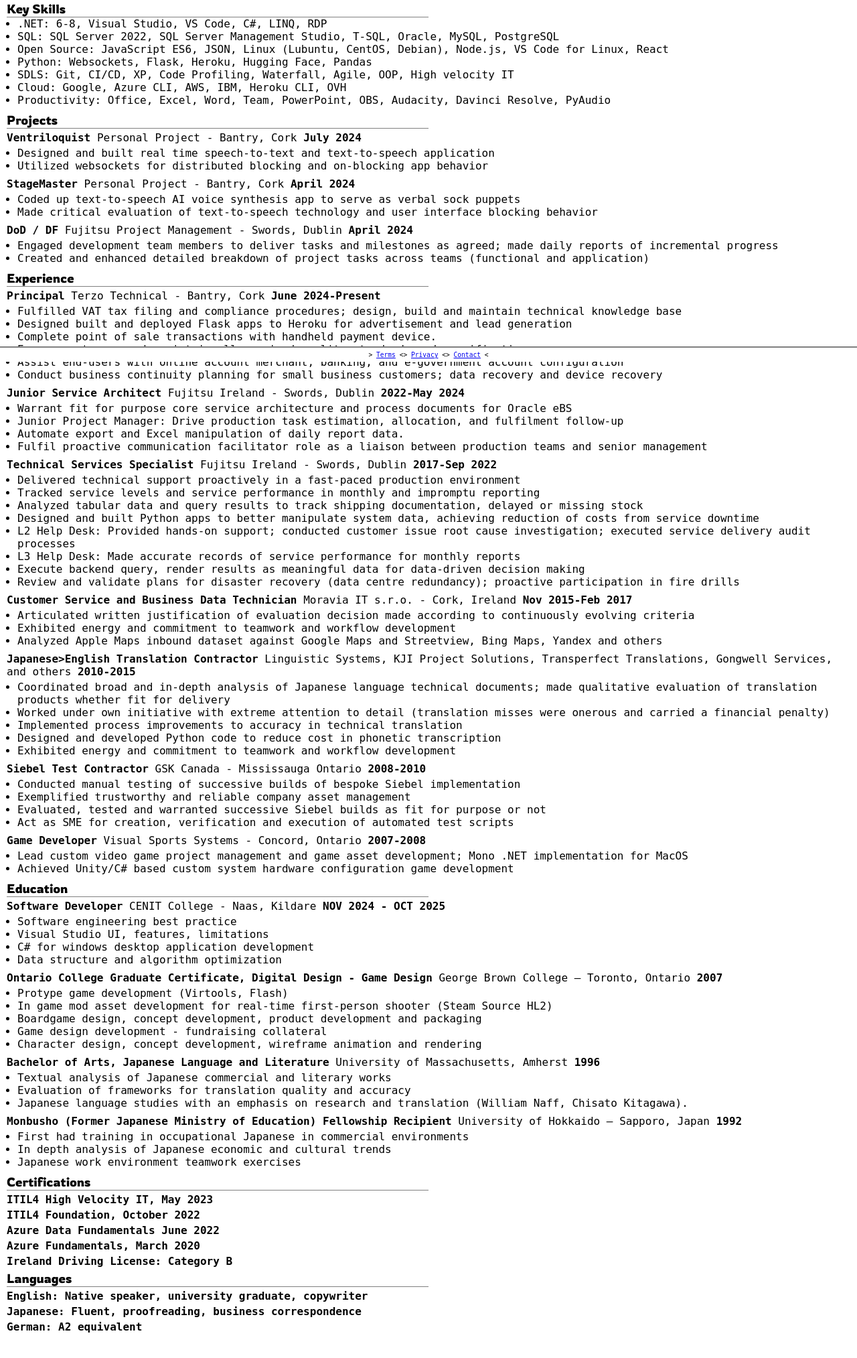
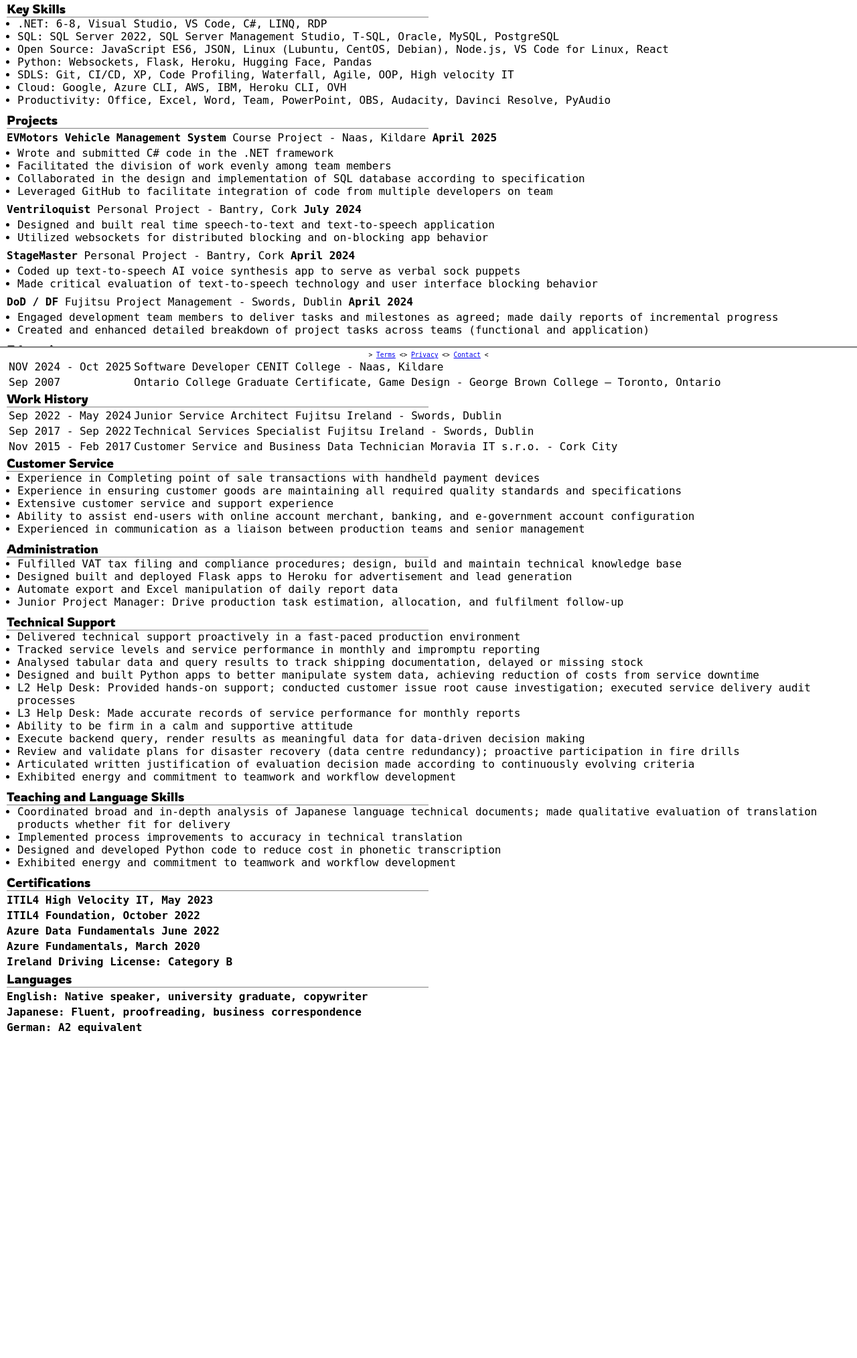
Before and after one commit to spycebot/alex-freberg-cv, a Flask app: page /resume-sql in a window 1280 px wide. Shown: the part 260-2287 px from the top of the page at 67% size. After the commit the page ends 1802 px from the top, so only its background shows below. Run offline with Flask 3, Linux system fonts and the light colour scheme; some web fonts are replaced.

Commit message:
Revise SQL developer resume with skills categories.

```diff
--- a/app.py
+++ b/app.py
@@ -121,7 +121,8 @@ def resume_sql():
 
 @app.get('/articles/flask-heroku')
 def article_flask_heroku():
-    return render_template('article-flask-heroku.html')
+    return 'This is a test'
+    # return render_template('article-flask-heroku.html')
 
 if __name__ == '__main__':
     app.run() # debug=True, host='0.0.0.0'
--- a/static/terzo.css
+++ b/static/terzo.css
@@ -57,17 +57,12 @@ h2 {
 
 }
 
-h2, h3 {
-    border-bottom: 1px solid gray;
-    max-width: 50%;
-}
-
 ul {
     margin: 0px 0px 8px 16px;
     padding: 0px;
 }
 
-li {
+li, td {
     font-family: "Smooch Sans", monospace;
     font-optical-sizing: auto;
     font-weight: 400;
@@ -176,6 +171,11 @@ li {
 
 /* Tablet */
 @media all and (min-width: 481px) and (max-width: 800px) {
+    h2, h3 {
+        border-bottom: 1px solid gray;
+        max-width: 50%;
+    }
+
     button {
         width: 10em;
     }
@@ -187,6 +187,11 @@ li {
 
 /* Desktop */
 @media only screen and (min-width:801px) {
+    h2, h3 {
+        border-bottom: 1px solid gray;
+        max-width: 50%;
+    }
+
     button {
         width: 10em;
     }
--- a/templates/resume-sql.html
+++ b/templates/resume-sql.html
@@ -31,8 +31,19 @@ Seeking a reputable employer on a growth trajectory, with whom we can have a mut
             <li>Productivity: Office, Excel, Word, Team, PowerPoint, OBS, Audacity, Davinci Resolve, PyAudio</li>
         </ul>
 </section>
+
 <h3>Projects</h3>
-
+<p class="entry_headline">
+    <span class="entry_title">EVMotors Vehicle Management System</span>
+    <span class="entry_description">Course Project - Naas, Kildare</span>
+    <span class="entry_date">April 2025</span>
+</p>
+<ul>
+    <li>Wrote and submitted C# code in the .NET framework</li>
+    <li>Facilitated the division of work evenly among team members</li>
+    <li>Collaborated in the design and implementation of SQL database according to specification</li>
+    <li>Leveraged GitHub to facilitate integration of code from multiple developers on team</li>
+</ul>
 <p class="entry_headline">
     <span class="entry_title">Ventriloquist</span>
     <span class="entry_description">Personal Project - Bantry, Cork</span>
@@ -63,7 +74,76 @@ Seeking a reputable employer on a growth trajectory, with whom we can have a mut
     <li>Created and enhanced detailed breakdown of project tasks across teams (functional and application)</li>
 </ul>
 
-<h3>Experience</h3>
+<h3>Education</h3>
+<table>
+    <tr>
+        <td>NOV 2024 - Oct 2025</td>
+        <td>Software Developer CENIT College - Naas, Kildare </td>
+    </tr>
+    <tr>
+        <td>Sep 2007</td>
+        <td>Ontario College Graduate Certificate, Game Design - George Brown College – Toronto, Ontario</td>
+    </tr>
+</table>
+
+<h3>Work History</h3>
+<table>
+    <tr>
+        <td>Sep 2022 - May 2024</td>
+        <td>Junior Service Architect Fujitsu Ireland - Swords, Dublin</td>
+    </tr>
+    <tr>
+        <td>Sep 2017 - Sep 2022</td>
+        <td>Technical Services Specialist Fujitsu Ireland - Swords, Dublin</td>
+    </tr>
+    <tr>
+        <td>Nov 2015 - Feb 2017 </td>
+        <td>Customer Service and Business Data Technician Moravia IT s.r.o. - Cork City</td>
+    </tr>
+</table>
+
+<h3>Customer Service </h3>
+<ul>
+    <li>Experience in Completing point of sale transactions with handheld payment devices</li>
+    <li>Experience in ensuring customer goods are maintaining all required quality standards and specifications</li>
+    <li>Extensive customer service and support experience</li>
+    <li>Ability to assist end-users with online account merchant, banking, and e-government account configuration</li>
+    <li>Experienced in communication as a liaison between production teams and senior management</li>
+</ul>
+
+<h3>Administration</h3>
+<ul>
+    <li>Fulfilled VAT tax filing and compliance procedures; design, build and maintain technical knowledge base</li>
+    <li>Designed built and deployed Flask apps to Heroku for advertisement and lead generation</li>
+    <li>Automate export and Excel manipulation of daily report data</li>
+    <li>Junior Project Manager: Drive production task estimation, allocation, and fulfilment follow-up</li>
+</ul>
+
+<h3>Technical Support</h3>
+<ul>
+    <li>Delivered technical support proactively in a fast-paced production environment</li>
+    <li>Tracked service levels and service performance in monthly and impromptu reporting</li>
+    <li>Analysed tabular data and query results to track shipping documentation, delayed or missing stock</li>
+    <li>Designed and built Python apps to better manipulate system data, achieving reduction of costs from service downtime</li>
+    <li>L2 Help Desk: Provided hands-on support; conducted customer issue root cause investigation; executed service delivery audit processes</li>
+    <li>L3 Help Desk: Made accurate records of service performance for monthly reports</li>
+    <li>Ability to be firm in a calm and supportive attitude </li>
+    <li>Execute backend query, render results as meaningful data for data-driven decision making</li>
+    <li>Review and validate plans for disaster recovery (data centre redundancy); proactive participation in fire drills</li>
+    <li>Articulated written justification of evaluation decision made according to continuously evolving criteria</li>
+    <li>Exhibited energy and commitment to teamwork and workflow development</li>
+</ul>
+
+<h3>Teaching and Language Skills</h3>
+
+<ul>
+    <li>Coordinated broad and in-depth analysis of Japanese language technical documents; made qualitative evaluation of translation products whether fit for delivery</li>
+    <li>Implemented process improvements to accuracy in technical translation</li>
+    <li>Designed and developed Python code to reduce cost in phonetic transcription</li>
+    <li>Exhibited energy and commitment to teamwork and workflow development</li>
+</ul>
+
+<!-- h3>Experience</h3>
 
 <p class="entry_headline">
     <span class="entry_title">Principal</span>
@@ -74,7 +154,7 @@ Seeking a reputable employer on a growth trajectory, with whom we can have a mut
     <li>Fulfilled VAT tax filing and compliance procedures; design, build and maintain technical knowledge base</li>
     <!-- li>Champion website accessibility and full stack web development</li -->
     <!-- li>Designed and developed Windows apps, including C# desktop front-end for PostgreSQL DB</li -->
-    <li>Designed built and deployed Flask apps to Heroku for advertisement and lead generation</li>
+    <!-- li>Designed built and deployed Flask apps to Heroku for advertisement and lead generation</li>
     <li>Complete point of sale transactions with handheld payment device.</li>
     <li>Ensure customer goods maintain all required quality standards and specifications</li>
     <li>Assist end-users with online account merchant, banking, and e-government account configuration</li>
@@ -205,7 +285,7 @@ Seeking a reputable employer on a growth trajectory, with whom we can have a mut
     <li>First had training in occupational Japanese in commercial environments</li>
     <li>In depth analysis of Japanese economic and cultural trends</li>
     <li>Japanese work environment teamwork exercises</li>
-</ul>
+</ul -->
 
 <div id="epilogue" class="two-column">
     <h3>Certifications</h3>
```
